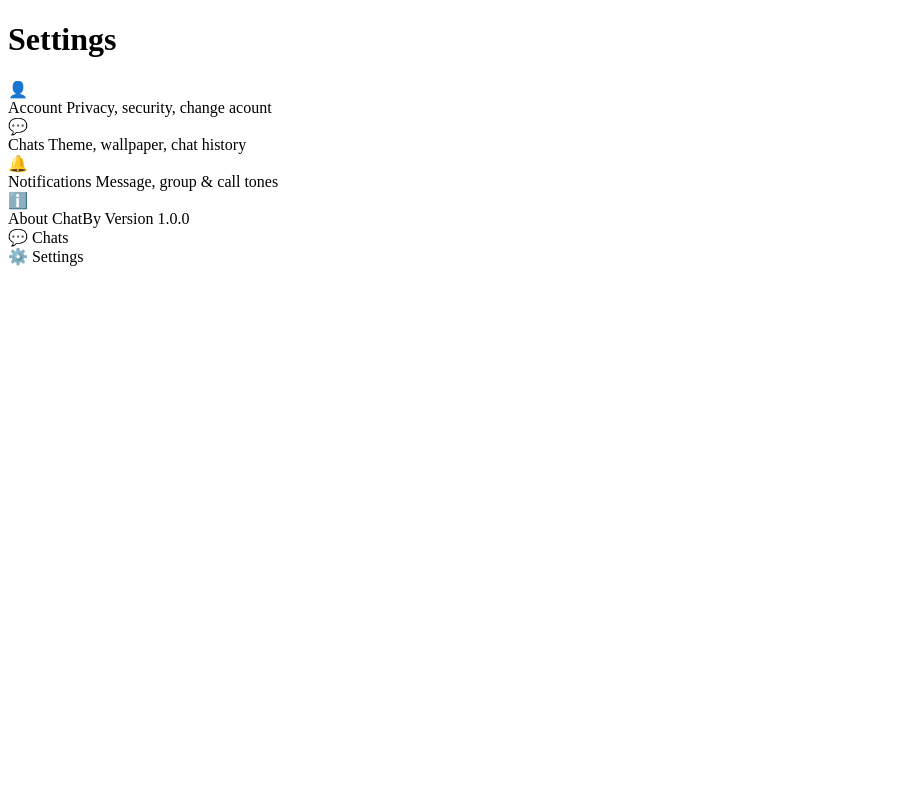
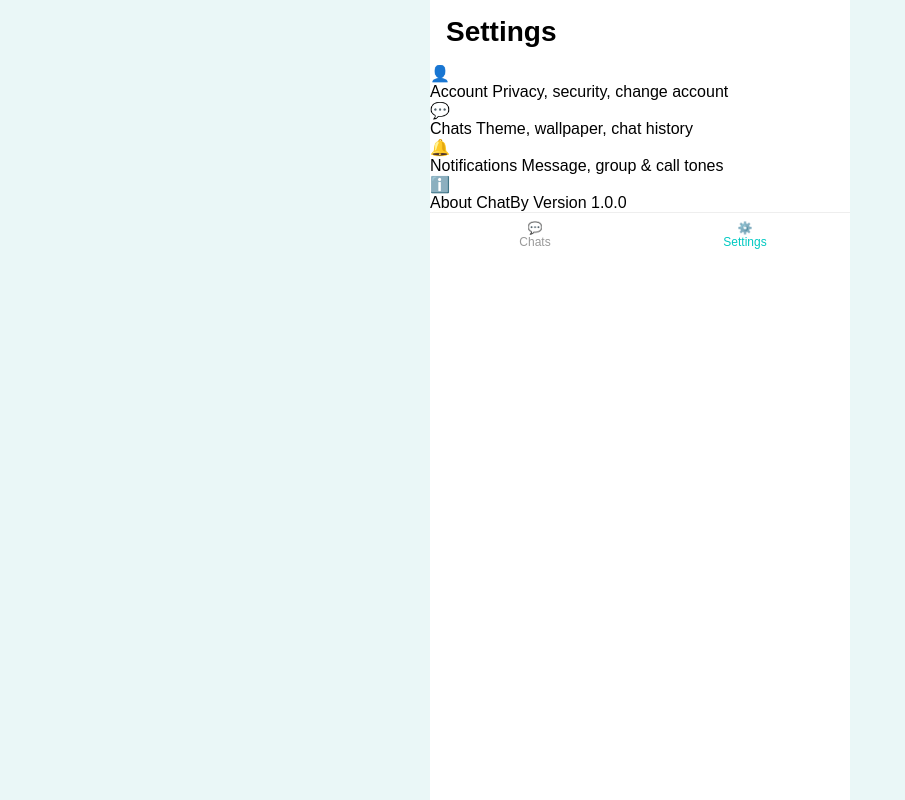
Before and after one commit to Trykingl/ChatBy, a plain HTML site: page settings.html in a window 1280 px wide. Shown: the whole page, without its empty margins (0-905 px from the left). Drawn offline with Linux system fonts and the light colour scheme.

Commit message:
fixed settings

```diff
--- a/settings.html
+++ b/settings.html
@@ -5,6 +5,7 @@
   <meta charset="UTF-8">
   <meta name="viewport" content="width=device-width, initial-scale=1.0">
   <title>Settings</title>
+  <link rel="stylesheet" href="style.css">
 </head>
 
 <body>
@@ -17,28 +18,28 @@
         <span class="icon">👤</span>
         <div class="settings-info">
           <span class="title">Account</span>
-          <span>Privacy, security, change acount</span>
+          <span class="subtitle">Privacy, security, change account</span>
         </div>
       </div>
       <div class="settings-item">
         <span class="icon">💬</span>
         <div class="settings-info">
           <span class="title">Chats</span>
-          <span>Theme, wallpaper, chat history</span>
+          <span class="subtitle">Theme, wallpaper, chat history</span>
         </div>
       </div>
       <div class="settings-item">
         <span class="icon">🔔</span>
         <div class="settings-info">
           <span class="title">Notifications</span>
-          <span>Message, group & call tones</span>
+          <span class="subtitle">Message, group & call tones</span>
         </div>
       </div>
       <div class="settings-item">
         <span class="icon">ℹ️</span>
         <div class="settings-info">
           <span class="title">About ChatBy</span>
-          <span>Version 1.0.0</span>
+          <span class="subtitle">Version 1.0.0</span>
         </div>
       </div>
     </div>
```
